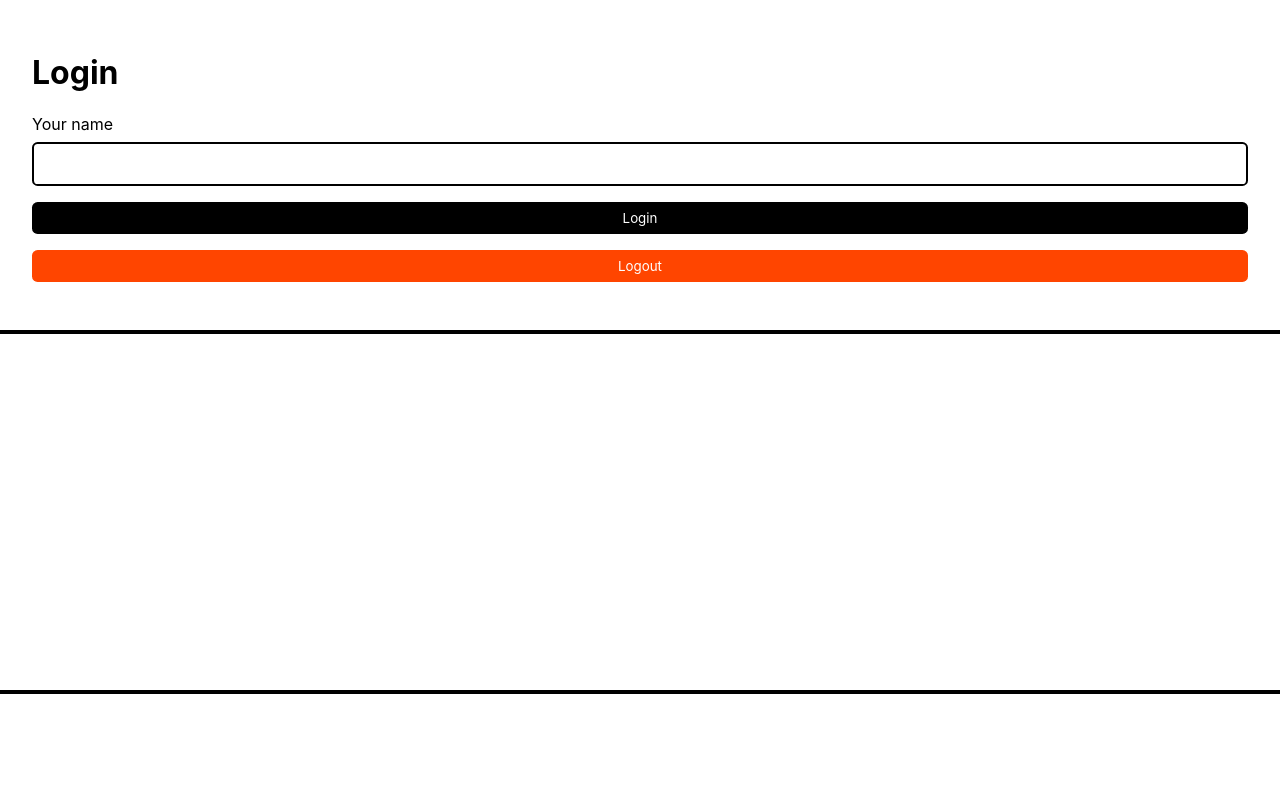
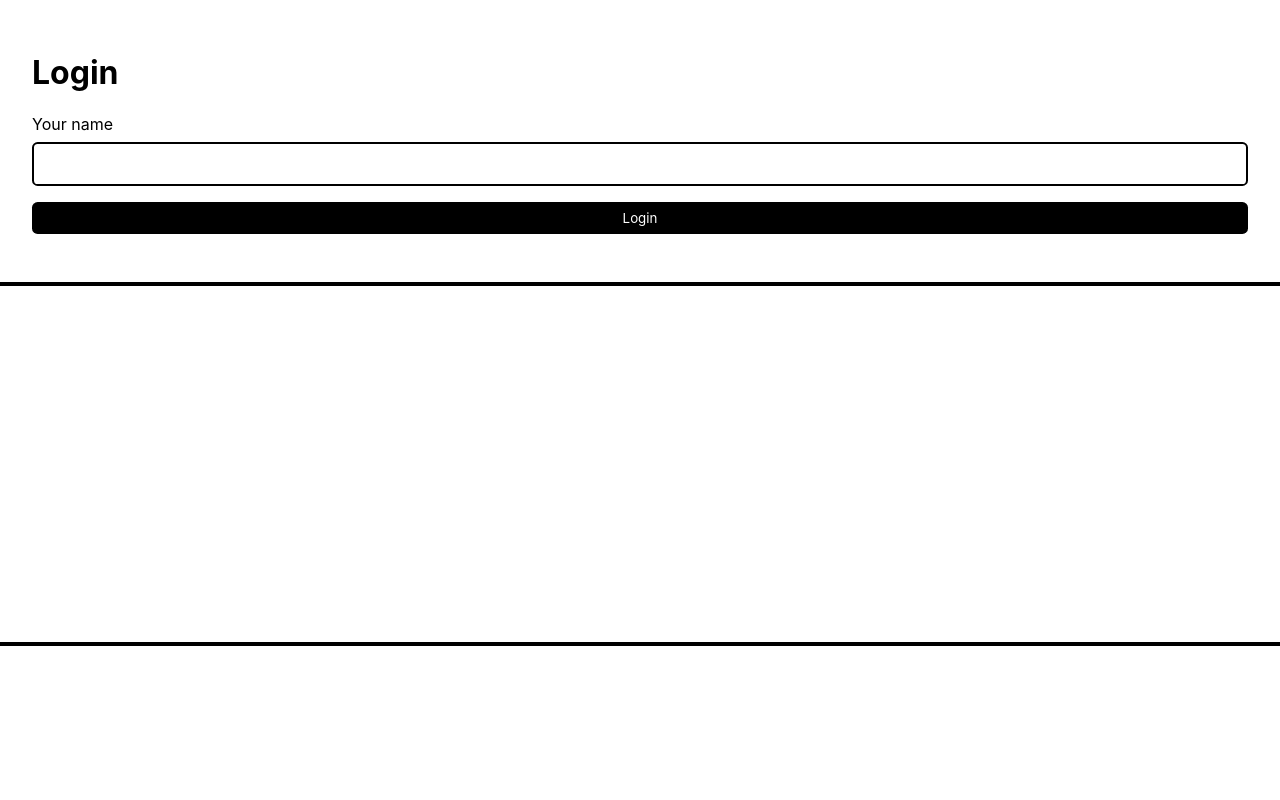
Before and after one commit to ryuuart/1-time-talking, a React (Create React App) app: page / in a window 1280 px wide. Shown: the top 800 px of the page. Built offline with nearby package versions, Linux system fonts and the light colour scheme.

Commit message:
fix url errors

```diff
--- a/src/Pages/Login.jsx
+++ b/src/Pages/Login.jsx
@@ -59,7 +59,6 @@ export default class Login extends React.Component {
                     <label htmlFor="input">Your name</label>
                     <input onChange={this.onChange} type="text" />
                     <input type="submit" value="Login" />
-                    <input type="button" value="Logout" />
                 </form>
             </header>
         )
--- a/src/Pages/Music.jsx
+++ b/src/Pages/Music.jsx
@@ -42,9 +42,9 @@ export default class Music extends React.Component {
         }
 
         if (process.env.NODE_ENV === "development")
-            url = "http://192.168.1.172:8081/users/login"
+            this.ws = new WebSocket("ws://192.168.1.172:8081/");
         else if (process.env.NODE_ENV === "production")
-            url = "https://time-talking-app.herokuapp.com/users/login/"
+            this.ws = new WebSocket("ws://time-talking-app.herokuapp.com/");
         this.setState({
             ws: this.ws,
         })
--- a/src/Pages/Task.jsx
+++ b/src/Pages/Task.jsx
@@ -43,9 +43,9 @@ export default class Task extends React.Component {
         }
 
         if (process.env.NODE_ENV === "development")
-            url = "http://192.168.1.172:8081/users/login"
+            this.ws = new WebSocket("ws://192.168.1.172:8081/");
         else if (process.env.NODE_ENV === "production")
-            url = "https://time-talking-app.herokuapp.com/users/login/"
+            this.ws = new WebSocket("ws://time-talking-app.herokuapp.com/");
         this.setState({
             ws: this.ws,
         })
```
